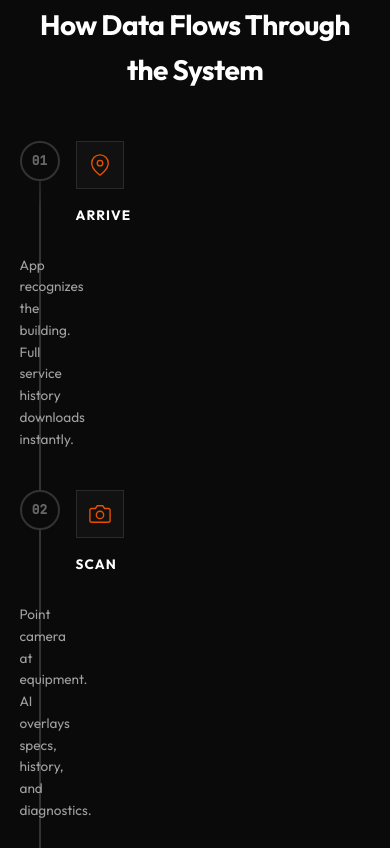
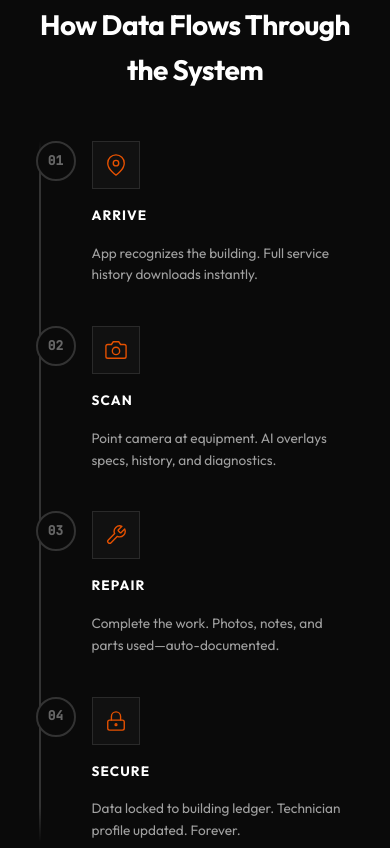
Before and after one commit to Fitgirlstarwars/sitesync-landing, a plain HTML site: page platform.html in a window 390 px wide. Shown: the part 2656-3504 px from the top of the page. Drawn offline with nearby package versions, Linux system fonts and the light colour scheme.

Commit message:
Fix: Center timeline on mobile/tablet viewports

```diff
--- a/platform.html
+++ b/platform.html
@@ -602,12 +602,18 @@
             opacity: 0.4;
         }
 
-        /* Mobile: Vertical timeline */
+        /* Mobile: Vertical timeline - CENTERED */
         @media (max-width: 900px) {
+            .timeline {
+                max-width: 500px;
+                margin: 0 auto;
+                padding: 0 1rem;
+            }
+
             .timeline::before {
                 top: 0;
                 bottom: 0;
-                left: 23px;
+                left: calc(1rem + 23px);
                 right: auto;
                 width: 2px;
                 height: auto;
@@ -625,14 +631,14 @@
 
             .timeline-step {
                 display: grid;
-                grid-template-columns: 48px 1fr;
-                gap: 1.5rem;
+                grid-template-columns: 48px auto 1fr;
+                gap: 1rem;
                 text-align: left;
+                align-items: start;
             }
 
             .timeline-num {
                 margin: 0;
-                grid-row: 1 / 3;
             }
 
             .timeline-icon {
@@ -641,11 +647,13 @@
                 height: 56px;
             }
 
-            .timeline-content {
-                display: contents;
+            .timeline-title {
+                grid-column: 2 / 4;
+                margin-bottom: 0;
             }
 
             .timeline-desc {
+                grid-column: 2 / 4;
                 max-width: none;
                 margin: 0;
             }
```
